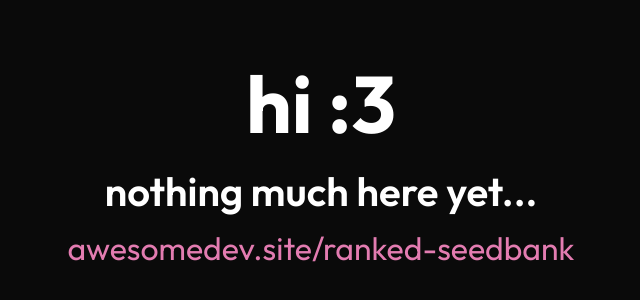
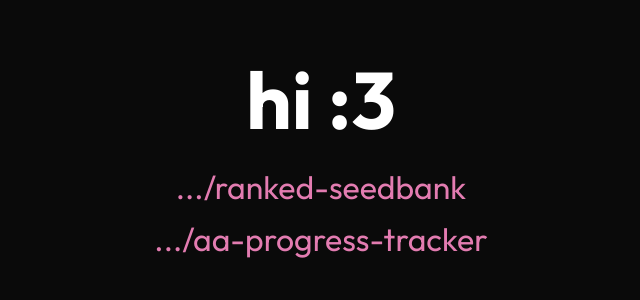
Before and after one commit to awesome-03/awesome-03.github.io, a plain HTML site: page index.html in a window 1280 px wide. Shown: the part 240-540 px from the top of the page, without its empty margins (319-959 px from the left). Drawn offline with Linux system fonts and the light colour scheme.

Commit message:
add aa tracker link and change styling

```diff
--- a/index.html
+++ b/index.html
@@ -16,11 +16,16 @@
     <div class="container">
         <div class="content">
             <h1>hi :3</h1>
-            <h2>nothing much here yet...</h2>
+            <!-- <h2>not much here yet...</h2> -->
             <ul>
                 <li>
                     <a href="https://www.awesomedev.site/ranked-seedbank" target="_self" rel="noopener noreferrer">
-                        awesomedev.site/ranked-seedbank
+                        .../ranked-seedbank
+                    </a>
+                </li>
+                <li>
+                    <a href="https://awesomedev.site/aa-progress-tracker/" target="_self" rel="noopener noreferrer">
+                        .../aa-progress-tracker
                     </a>
                 </li>
             </ul>
--- a/main.css
+++ b/main.css
@@ -30,7 +30,7 @@ body {
   display: flex;
   flex-direction: column;
   align-items: center;
-  gap: 12px;
+  gap: 5px;
   text-align: center;
 }
 
@@ -46,22 +46,36 @@ h2 {
 
 ul {
   list-style: none;
+  padding: 6px 0;
 }
 
 li {
 	font-size: 2rem;
 	font-weight: 400;
-	transition: transform 0.2s ease;
+  padding: 6px 0;
+	transition: transform 0.185s ease;
 }
 
 li:hover {
 	transform: scale(1.5);
 }
 
+/* direct neighbours of the hovered item */
+li:hover + li,
+li:has(+ li:hover) {
+	transform: scale(1.125);
+}
+
+/* two away from the hovered item */
+li:hover + li + li,
+li:has(+ li + li:hover) {
+	transform: scale(1.025);
+}
+
 a {
   color: #e37cb1;
   text-decoration: none;
-  transition: opacity 0.2s ease;
+  transition: opacity 0.185s ease;
 }
 
 a:hover {
```
